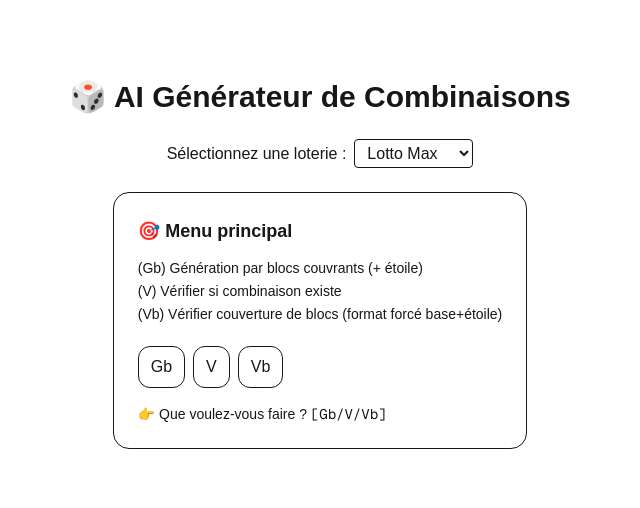
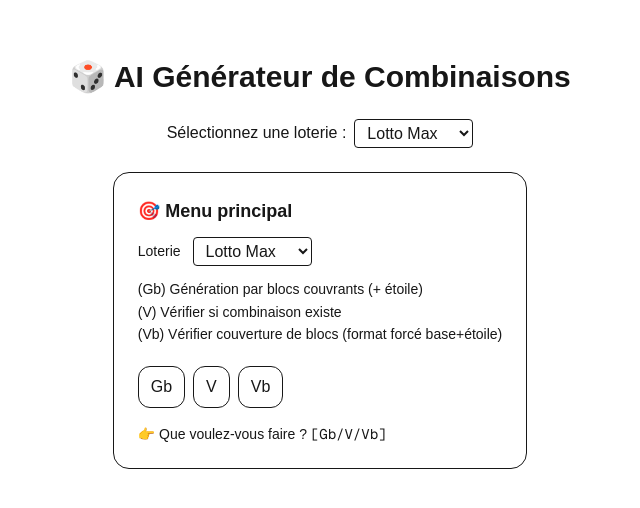
Before and after one commit to CvensT/frontend-loto, a Next.js app: page / in a window 1280 px wide. Shown: the part 136-644 px from the top of the page, without its empty margins (320-960 px from the left). Built offline with nearby package versions, Linux system fonts and the light colour scheme.

Commit message:
Update MenuPrincipal.tsx

```diff
--- a/components/MenuPrincipal.tsx
+++ b/components/MenuPrincipal.tsx
@@ -1,7 +1,15 @@
 "use client";
+
+import { useState } from "react";
 
 type Action = "Gb" | "V" | "Vb";
 type Selection = { loterieId: string; action: Action };
+
+const LOTERIES = [
+  { id: "1", label: "Grande Vie" },
+  { id: "2", label: "Lotto Max" },
+  { id: "3", label: "Lotto 6/49" },
+] as const;
 
 export default function MenuPrincipal({
   onChange,
@@ -10,22 +18,43 @@ export default function MenuPrincipal({
   onChange: (s: Selection) => void;
   defaultLoterieId?: string;
 }) {
-  const choisir = (action: Action) => onChange({ loterieId: defaultLoterieId, action });
+  const [loterieId, setLoterieId] = useState<string>(defaultLoterieId);
+
+  const choisir = (action: Action) => onChange({ loterieId, action });
 
   return (
     <div className="rounded-2xl border p-4 sm:p-6 space-y-3">
       <h2 className="text-lg font-semibold">🎯 Menu principal</h2>
+
+      <div className="flex items-center gap-3">
+        <label htmlFor="loterie" className="text-sm">Loterie</label>
+        <select
+          id="loterie"
+          className="border rounded px-2 py-1"
+          value={loterieId}
+          onChange={(e) => setLoterieId(e.target.value)}
+        >
+          {LOTERIES.map((l) => (
+            <option key={l.id} value={l.id}>{l.label}</option>
+          ))}
+        </select>
+      </div>
+
       <div className="text-sm leading-relaxed">
         <div>(Gb) Génération par blocs couvrants (+ étoile)</div>
         <div>(V)  Vérifier si combinaison existe</div>
         <div>(Vb) Vérifier couverture de blocs (format forcé base+étoile)</div>
       </div>
+
       <div className="pt-2 flex gap-2">
         <button onClick={() => choisir("Gb")} className="px-3 py-2 rounded-xl border">Gb</button>
         <button onClick={() => choisir("V")}  className="px-3 py-2 rounded-xl border">V</button>
         <button onClick={() => choisir("Vb")} className="px-3 py-2 rounded-xl border">Vb</button>
       </div>
-      <p className="pt-1 text-sm">👉 Que voulez-vous faire ? <span className="font-mono">[Gb/V/Vb]</span></p>
+
+      <p className="pt-1 text-sm">
+        👉 Que voulez-vous faire ? <span className="font-mono">[Gb/V/Vb]</span>
+      </p>
     </div>
   );
 }
```
